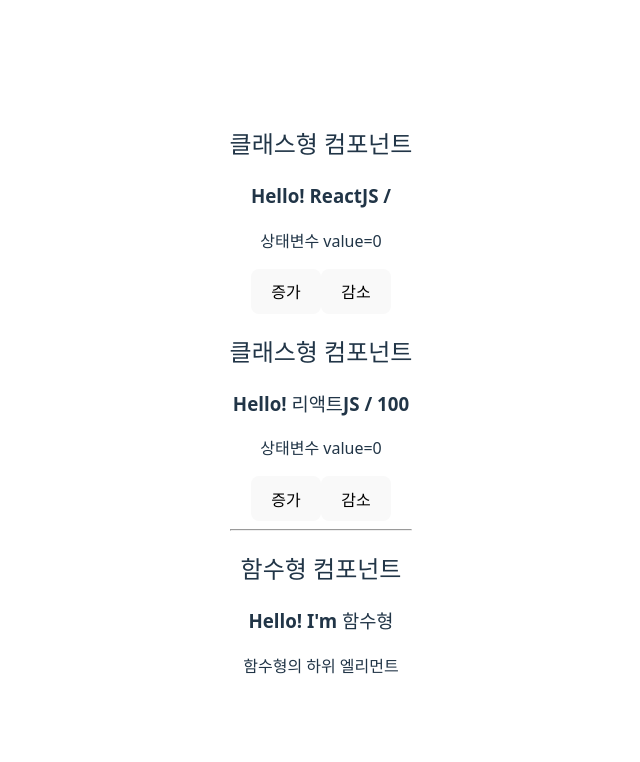
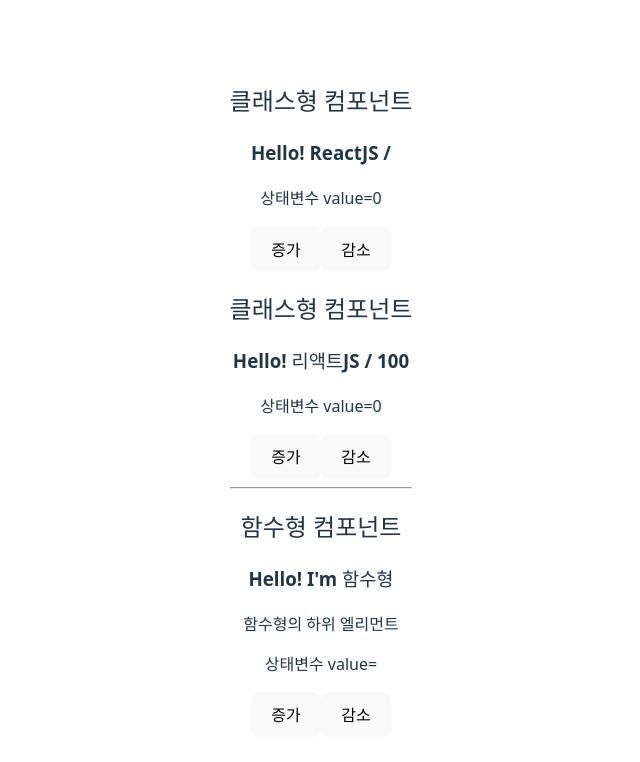
Before and after one commit to J-millar99/SK_Rookies_React-Basic-App, a React (Vite) app in the folder hello-react-app/: page / in a window 1280 px wide. Shown: the top 762 px of the page, without its empty margins (319-959 px from the left). Built offline with nearby package versions, Linux system fonts and the light colour scheme.

Commit message:
MyComponent useState

```diff
--- a/hello-react-app/src/components/MyComponentFunc.jsx
+++ b/hello-react-app/src/components/MyComponentFunc.jsx
@@ -1,9 +1,17 @@
+import { useState } from "react";
+
 const MyComponentFunc = ({ name, children }) => {
+    // 상태변수와 setter 함수 선언ㄴ하기
+    const {value, setValue} = useState(0);
+
     return (
         <div>
             <h2>함수형 컴포넌트</h2>
             <h3>Hello! {name} </h3>
             {children}
+            <p>상태변수 value={value} </p>
+            <button onClick={()=>(setValue(value + 1))}>증가</button>
+            <button onClick={()=>(setValue(value - 1))}>감소</button>
         </div>
     );
 };
```
